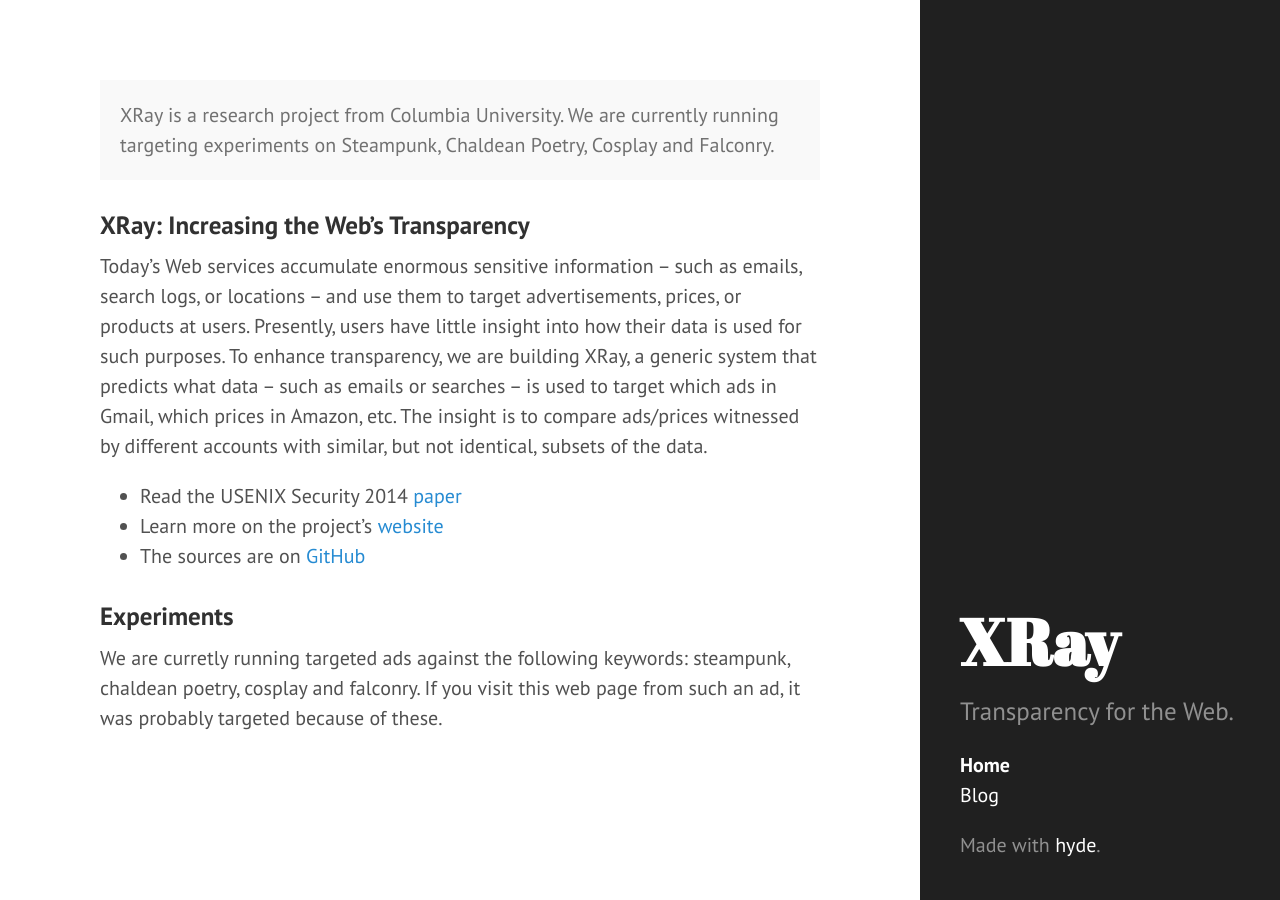
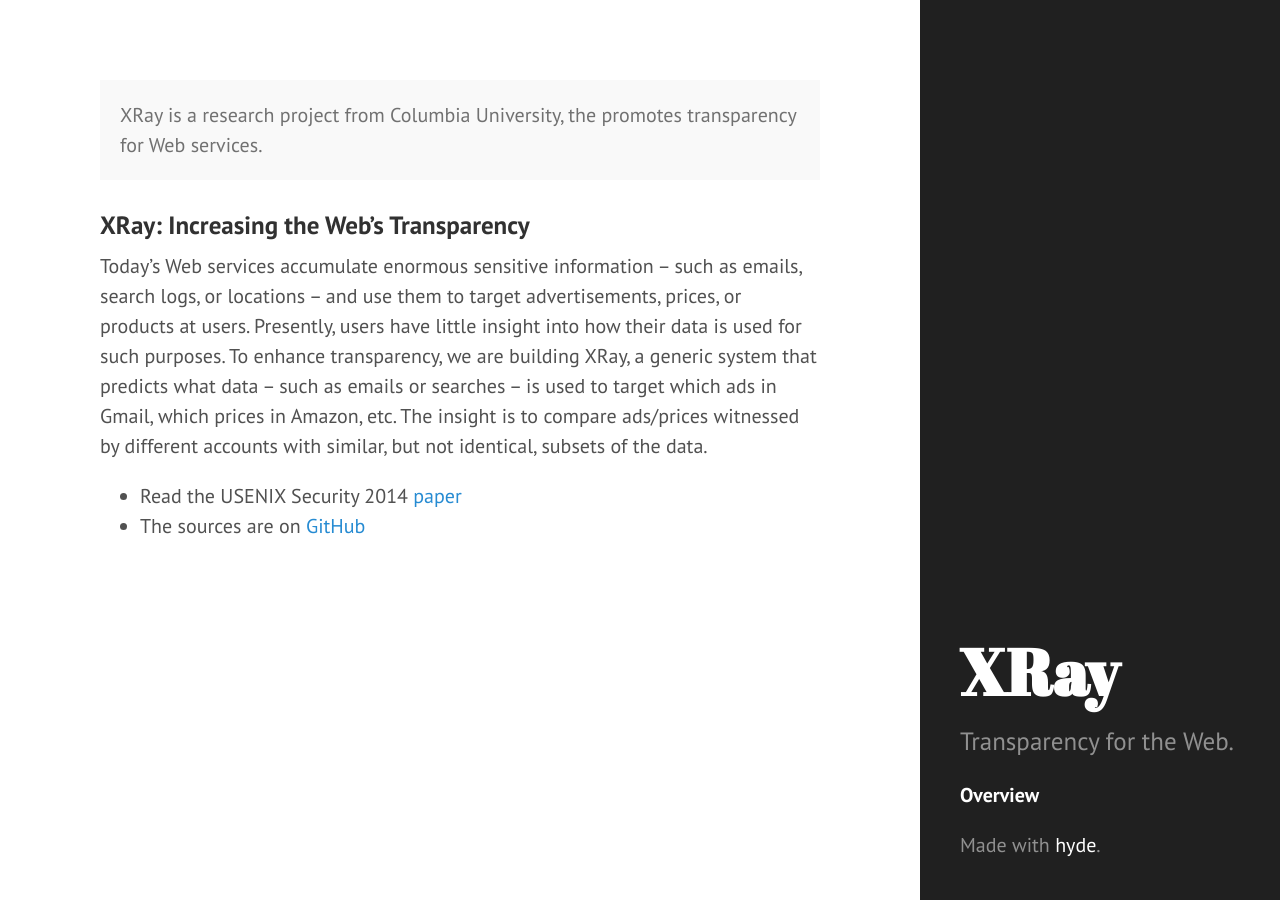
Before and after one commit to columbia/xray, a Jekyll site: the page built from index.md, in a window 1280 px wide. Built offline with Jekyll 4.4.1, drawn with Linux system fonts in a browser that asks for light colours; Markdown is read by kramdown in place of the engine named in the settings.

Commit message:
more pages

```diff
--- a/_includes/sidebar.html
+++ b/_includes/sidebar.html
@@ -6,8 +6,8 @@
     </div>
 
     <ul class="sidebar-nav">
-      <li class="sidebar-nav-item{% if page.title == "Home" %} active{% endif %}">
-      <a href="/xray">Home</a>
+      <li class="sidebar-nav-item{% if page.title == "Overview" %} active{% endif %}">
+      <a href="/xray">Overview</a>
       </li>
 
       {% comment %}
@@ -26,9 +26,9 @@
         {% endif %}
       {% endfor %}
 
-      <li class="sidebar-nav-item{% if page.title == "Blog" %} active{% endif %}">
-        <a href="/xray/blog">Blog</a>
-      </li>
+      <!-- <li class="sidebar-nav-item{% if page.title == "Blog" %} active{% endif %}"> -->
+        <!-- <a href="/xray/blog">Blog</a> -->
+      <!-- </li> -->
     </ul>
 
     <p>Made with <a href="http://hyde.getpoole.com/">hyde</a>.</p>
--- a/index.md
+++ b/index.md
@@ -1,11 +1,11 @@
 ---
 layout: default
-title: Home
+title: Overview
 ---
 
 <p class="message">
-  XRay is a research project from Columbia University. We are currently running targeting
-  experiments on Steampunk, Chaldean Poetry, Cosplay and Falconry.
+  XRay is a research project from Columbia University, the promotes
+  transparency for Web services.
 </p>
 
 ### XRay: Increasing the Web's Transparency
@@ -20,14 +20,5 @@ in Amazon, etc.
 The insight is to compare ads/prices witnessed by different accounts with
 similar, but not identical, subsets of the data.
 
-* Read the USENIX Security 2014 [paper]()
-* Learn more on the project's [website]()
-* The sources are on [GitHub]()
-
-
-### Experiments
-
-We are curretly running targeted ads against the following keywords:
-steampunk, chaldean poetry, cosplay and falconry.
-If you visit this web page from such an ad, it was probably targeted because of
-these.
+* Read the USENIX Security 2014 [paper](/public/xray.pdf)
+* The sources are on [GitHub](https://github.com/MatLecu/xray)
```
